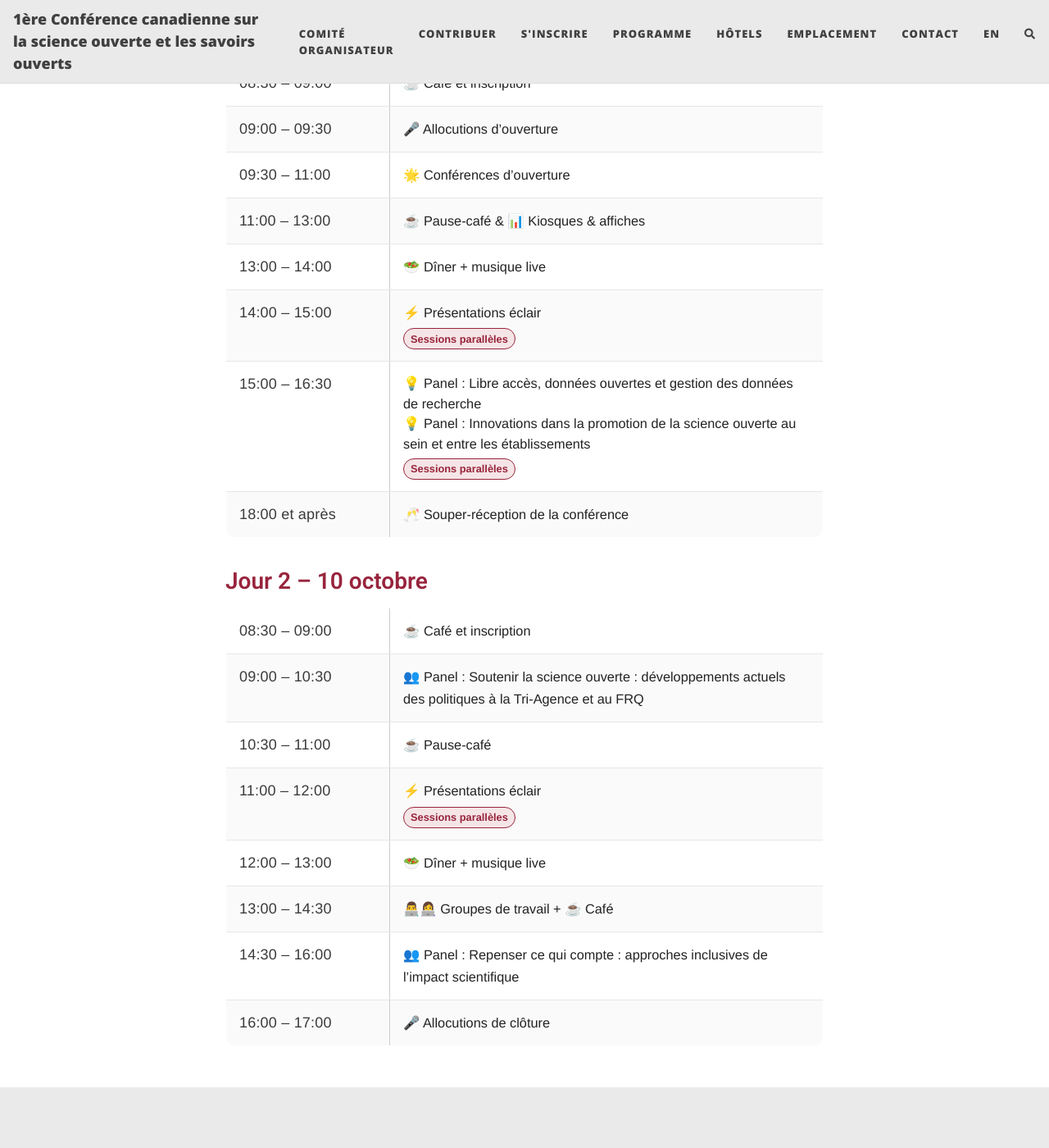
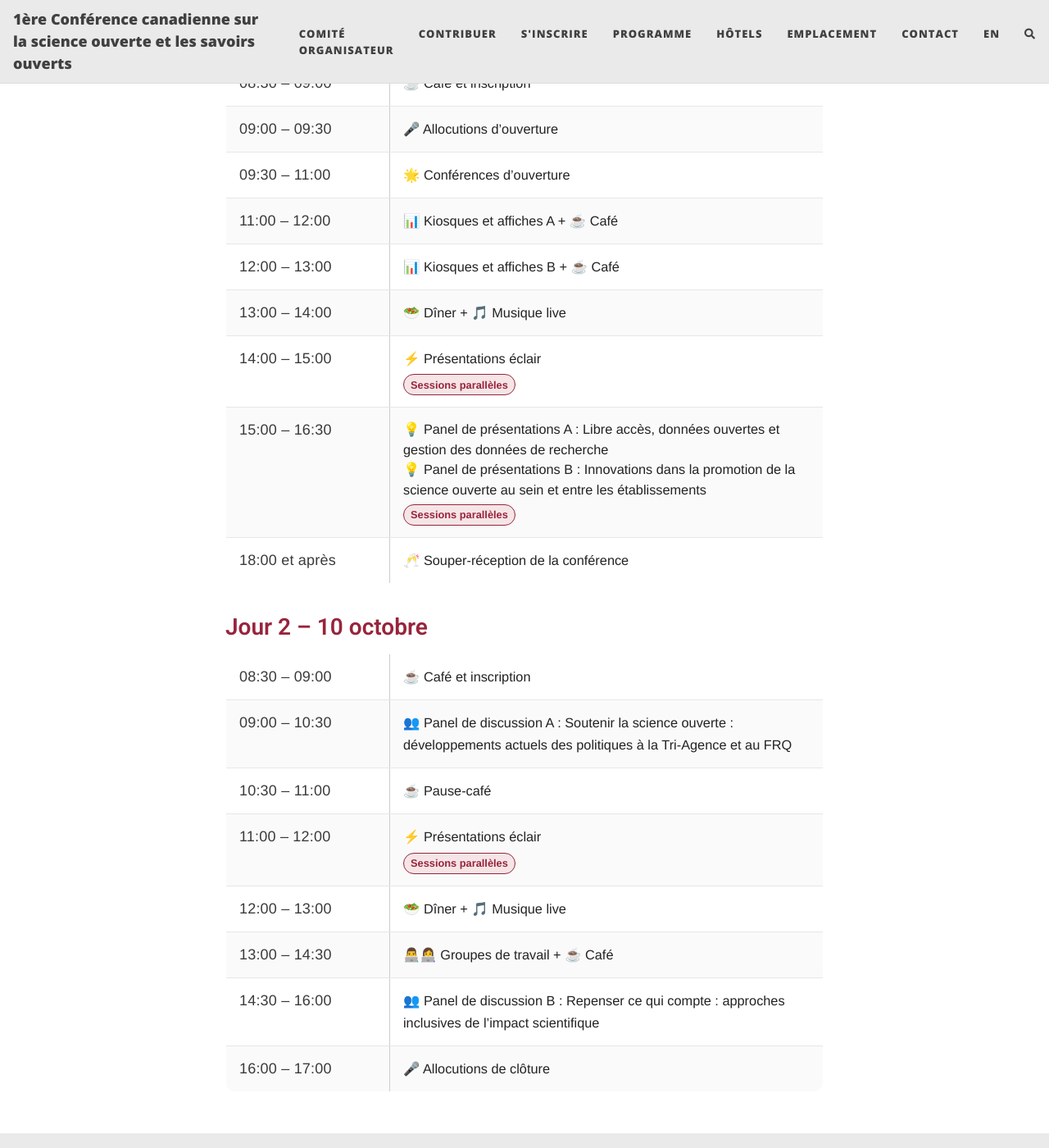
Before and after one commit to oscanada/oscanada.github.io, a Jekyll site: the page built from fr/program.html, in a window 1280 px wide and 1400 px high, scrolled down 347 px. Shown: the whole window at 82% size. Built offline with Jekyll 4.4.1, drawn with Linux system fonts in a browser that asks for light colours; nearby versions of some CDN libraries; comment, search, counter and statistics services are not loaded.

Commit message:
Update program

```diff
--- a/en/program.html
+++ b/en/program.html
@@ -169,7 +169,6 @@ cover-img:
         <tr>
           <td class="time-cell">18:00 onwards</td>
           <td class="content-cell"><span class="social">🥂 Conference reception </span></td>
-          <div style="font-size: 0.75rem; margin-top: 4px;">McGill Faculty Club (3450 McTavish Street)</div>
 </td>
         </tr>
       </tbody>
--- a/fr/program.html
+++ b/fr/program.html
@@ -140,12 +140,16 @@ cover-img:
           <td class="content-cell"><span class="social">🌟 Conférences d’ouverture</span></td>
         </tr>
         <tr>
-          <td class="time-cell">11:00 – 13:00</td>
-          <td class="content-cell"><span class="social">☕ Pause-café & 📊 Kiosques & affiches</span></td>
+          <td class="time-cell">11:00 – 12:00</td>
+          <td class="content-cell"><span class="social">📊 Kiosques et affiches A + ☕ Café</span></td>
+        </tr>
+        <tr>
+          <td class="time-cell">12:00 – 13:00</td>
+          <td class="content-cell"><span class="social">📊 Kiosques et affiches B + ☕ Café</span></td>
         </tr>
         <tr>
           <td class="time-cell">13:00 – 14:00</td>
-          <td class="content-cell"><span class="social">🥗 Dîner + musique live</span></td>
+          <td class="content-cell"><span class="social">🥗 Dîner + 🎵 Musique live</span></td>
         </tr>
         <tr>
           <td class="time-cell">14:00 – 15:00</td>
@@ -157,8 +161,8 @@ cover-img:
         <tr>
           <td class="time-cell">15:00 – 16:30</td>
           <td class="content-cell">
-            <div class="session-title">💡 Panel : Libre accès, données ouvertes et gestion des données de recherche</div>
-            <div class="session-title">💡 Panel : Innovations dans la promotion de la science ouverte au sein et entre les établissements</div>
+            <div class="session-title">💡 Panel de présentations A : Libre accès, données ouvertes et gestion des données de recherche</div>
+            <div class="session-title">💡 Panel de présentations B : Innovations dans la promotion de la science ouverte au sein et entre les établissements</div>
             <span class="pill">Sessions parallèles</span>
           </td>
         </tr>
@@ -179,7 +183,7 @@ cover-img:
         </tr>
         <tr>
           <td class="time-cell">09:00 – 10:30</td>
-          <td class="content-cell"><span class="session-title">👥 Panel : Soutenir la science ouverte : développements actuels des politiques à la Tri-Agence et au FRQ</span></td>
+          <td class="content-cell"><span class="session-title">👥 Panel de discussion A : Soutenir la science ouverte : développements actuels des politiques à la Tri-Agence et au FRQ</span></td>
         </tr>
         <tr>
           <td class="time-cell">10:30 – 11:00</td>
@@ -194,7 +198,7 @@ cover-img:
         </tr>
         <tr>
           <td class="time-cell">12:00 – 13:00</td>
-          <td class="content-cell"><span class="social">🥗 Dîner + musique live</span></td>
+          <td class="content-cell"><span class="social">🥗 Dîner + 🎵 Musique live</span></td>
         </tr>
         <tr>
           <td class="time-cell">13:00 – 14:30</td>
@@ -202,7 +206,7 @@ cover-img:
         </tr>
         <tr>
           <td class="time-cell">14:30 – 16:00</td>
-          <td class="content-cell"><span class="session-title">👥 Panel : Repenser ce qui compte : approches inclusives de l’impact scientifique</span></td>
+          <td class="content-cell"><span class="session-title">👥 Panel de discussion B : Repenser ce qui compte : approches inclusives de l’impact scientifique</span></td>
         </tr>
         <tr>
           <td class="time-cell">16:00 – 17:00</td>
```
